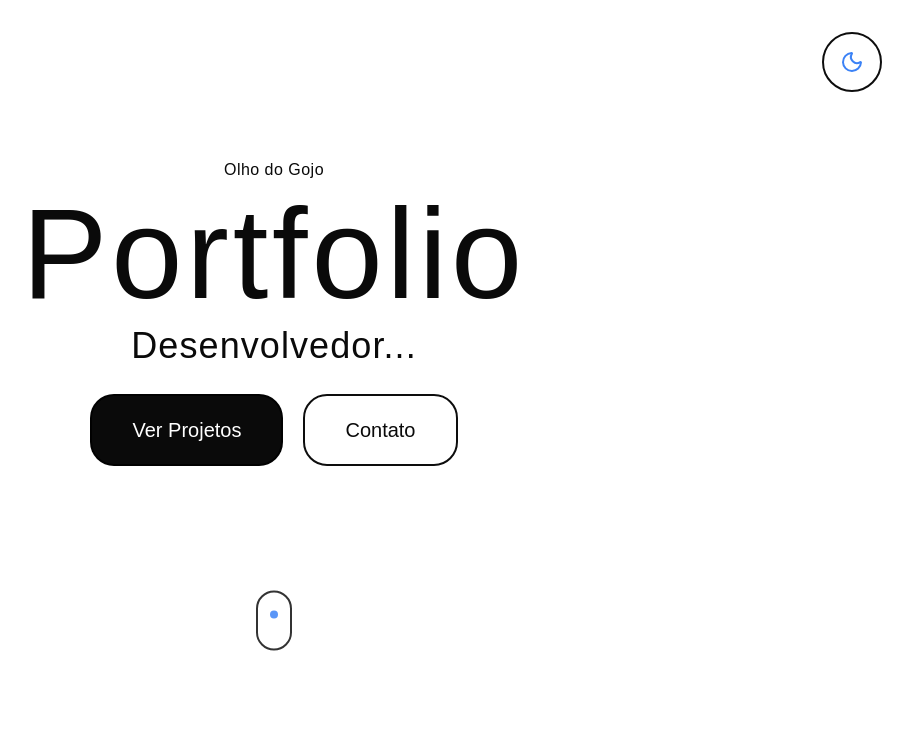
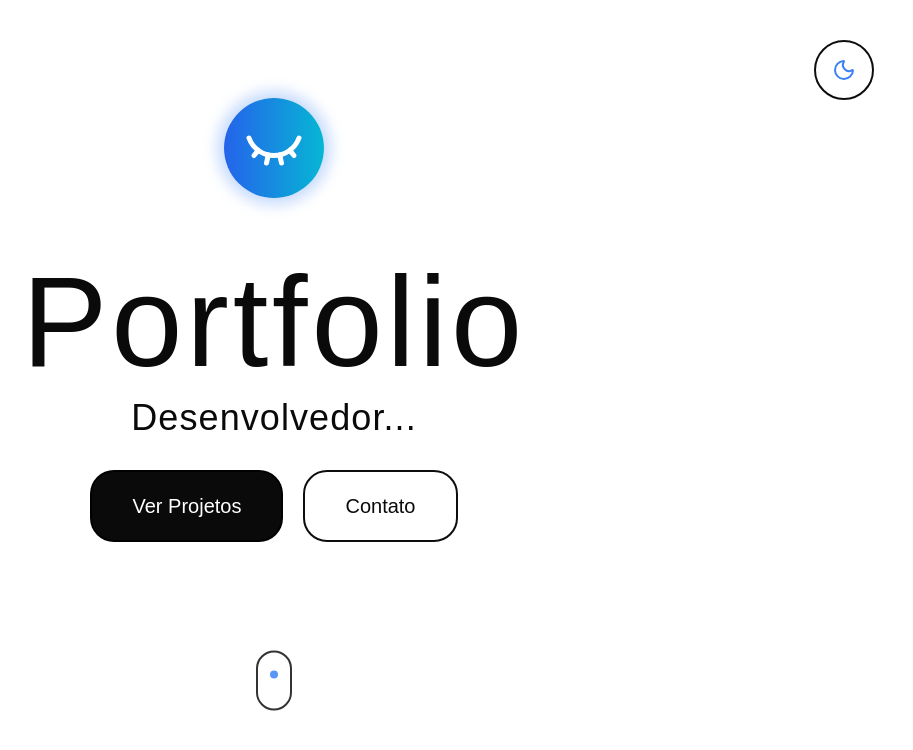
Before and after one commit to adry4nbr/gojofolio, a React (Vite) app: page / in a window 1280 px wide. Shown: the top 750 px of the page, without its empty margins (366-1279 px from the left). Built offline with nearby package versions, Linux system fonts and the light colour scheme.

Commit message:
feat: adiciona SixEyesIcon com animação única)

```diff
--- a/src/Styles/orbs.css
+++ b/src/Styles/orbs.css
@@ -27,6 +27,19 @@
   --orb-red-glow: #ef4444;
   --orb-blue-glow: #3b82f6;
   --orb-purple-glow: #9333ea;
+
+  --explosion-purple-1: #e2caf9;
+  --explosion-purple-2: #c384fe;
+  --explosion-purple-3: #b269f7;
+  --explosion-purple-4: #9333ea;
+
+  --explosion-purple-radiant: radial-gradient(
+    circle at 50% 50%,
+    var(--explosion-purple-1) 10%,
+    var(--explosion-purple-2) 30%,
+    var(--explosion-purple-3) 60%,
+    var(--explosion-purple-4) 100%
+  );
 }
 
 @theme {
--- a/src/Styles/theme.css
+++ b/src/Styles/theme.css
@@ -3,9 +3,12 @@
     --red-500: #ef4444;
     --red-700: #b91c1c;
     --blue-500: #3b82f6;
+    --blue-600: #2563eb;
     --blue-700: #1d4ed8;
+    --cyan-500: #06b6d4;
     --purple-600: #9333ea;
     --purple-900: #2e1065;
+    --pink-500: #ec4899;
   }
 
   [data-theme="light"] {
@@ -18,6 +21,11 @@
     --muted: #e8e8ec;
     --border: rgba(0, 0, 0, 0.949);
     --ring: var(--blue-500);
+    --six-eyes-gradient: linear-gradient(
+      90deg,
+      var(--blue-600),
+      var(--cyan-500)
+    );
   }
 
   [data-theme="dark"] {
@@ -30,6 +38,11 @@
     --muted: #1e1e1e;
     --border: rgba(255, 255, 255, 0.74);
     --ring: var(--purple-600);
+    --six-eyes-gradient: linear-gradient(
+      90deg,
+      var(--purple-600),
+      var(--pink-500)
+    );
   }
 }
 
--- a/src/components/ui/ThemeToggle.tsx
+++ b/src/components/ui/ThemeToggle.tsx
@@ -7,7 +7,7 @@ export function ThemeToggle() {
 
   return (
     <button
-      className="fixed top-0 right-0 m-8 p-4 border-border border-2 rounded-full cursor-pointer hover:scale-110 transition-all duration-300"
+      className="fixed top-0 right-0 m-10 p-4 border-border border-2 rounded-full cursor-pointer hover:scale-110 transition-all duration-300"
       onClick={toggleTheme}
       aria-label={
         theme === "light" ? "Mudar para tema escuro" : "Mudar para tema claro"
--- a/src/index.css
+++ b/src/index.css
@@ -1,21 +1,27 @@
 @import "tailwindcss";
 
-@import './styles/theme.css';
-@import './styles/orbs.css';
-@import './styles/fonts.css';
+@import "./styles/theme.css";
+@import "./styles/orbs.css";
+@import "./styles/fonts.css";
 
 @layer base {
   body {
-        @apply bg-background text-foreground;
+    @apply bg-background text-foreground overflow-hidden;
     width: 100%;
     height: 100%;
     transition:
-            background-color 0.3s ease, color 0.3s ease;
-        font-family: 'M PLUS Rounded 1c', sans-serif;
+      background-color 0.3s ease,
+      color 0.3s ease;
+    font-family: "M PLUS Rounded 1c", sans-serif;
   }
 
-    h1, h2, h3, h4, h5, h6 {
-        font-family: 'Dela Gothic One', sans-serif;
+  h1,
+  h2,
+  h3,
+  h4,
+  h5,
+  h6 {
+    font-family: "Dela Gothic One", sans-serif;
     letter-spacing: 0.03em;
     line-height: 1.5;
   }
--- a/src/sections/Hero/Hero.tsx
+++ b/src/sections/Hero/Hero.tsx
@@ -6,7 +6,7 @@ export function Hero() {
   return (
     <section
       id="Hero"
-      className="flex flex-col justify-center items-center h-screen"
+      className="flex flex-col justify-center items-center h-screen gap-1"
     >
       <SixEyesIcon />
       <h1 className="text-9xl my-2">Portfolio</h1>
--- a/src/sections/Hero/ScrollIndicator.tsx
+++ b/src/sections/Hero/ScrollIndicator.tsx
@@ -4,7 +4,7 @@ export function ScrollIndicator() {
   return (
     <motion.div
       aria-hidden="true"
-      className="flex items-start border-border border-2 rounded-full px-3 py-6 mt-5"
+      className="flex items-start border-border border-2 rounded-full px-3 py-6 "
       initial={{ opacity: 0 }}
       animate={{ opacity: 1, y: [0, 16, 0] }}
       transition={{
--- a/src/sections/Hero/SixEyesIcon.tsx
+++ b/src/sections/Hero/SixEyesIcon.tsx
@@ -1,3 +1,44 @@
+import { Eye, EyeClosed } from "lucide-react";
+import { easeInOut, motion } from "motion/react";
+import { useState } from "react";
+
 export function SixEyesIcon() {
-  return <h3>Olho do Gojo</h3>;
+  const [hasAwakened, setHasAwakened] = useState(false);
+  const Icon = hasAwakened ? Eye : EyeClosed;
+
+  function handleClick() {
+    if (hasAwakened) return;
+    setHasAwakened(true);
+  }
+
+  return (
+    <div className="relative flex items-center justify-center ">
+      {hasAwakened && (
+        <motion.div
+          className="absolute rounded-full pointer-events-none top-1/2 left-1/2 w-24 h-24 -translate-x-1/2 -translate-y-1/2 z-50"
+          style={{ background: "var(--explosion-purple-radiant)" }}
+          initial={{ scale: 0, opacity: 1 }}
+          animate={{ scale: [1, 50, 100], opacity: [1, 1, 0] }}
+          transition={{ duration: 2, ease: easeInOut }}
+        />
+      )}
+
+      <motion.button
+        onClick={handleClick}
+        disabled={hasAwakened}
+        style={{ background: "var(--six-eyes-gradient)" }}
+        className="p-5 rounded-full mb-12"
+        aria-label={hasAwakened ? "Olho aberto" : "Olho fechado"}
+        animate={{
+          boxShadow: [
+            "0 0 0px 0px rgba(59, 130, 246, 0)",
+            "0 0 20px 10px rgba(59, 130, 246, 0.4)",
+          ],
+        }}
+        transition={{ duration: 1, repeat: Infinity, repeatType: "reverse" }}
+      >
+        <Icon className="text-white" size={60} />
+      </motion.button>
+    </div>
+  );
 }
```
Also changed, not shown: src/sections/Hero/heroPurpleBurst.ts (deleted), 1 other file (tests, documents, lock files or other folders). Lines whose indentation alone changed are shown as unchanged.
